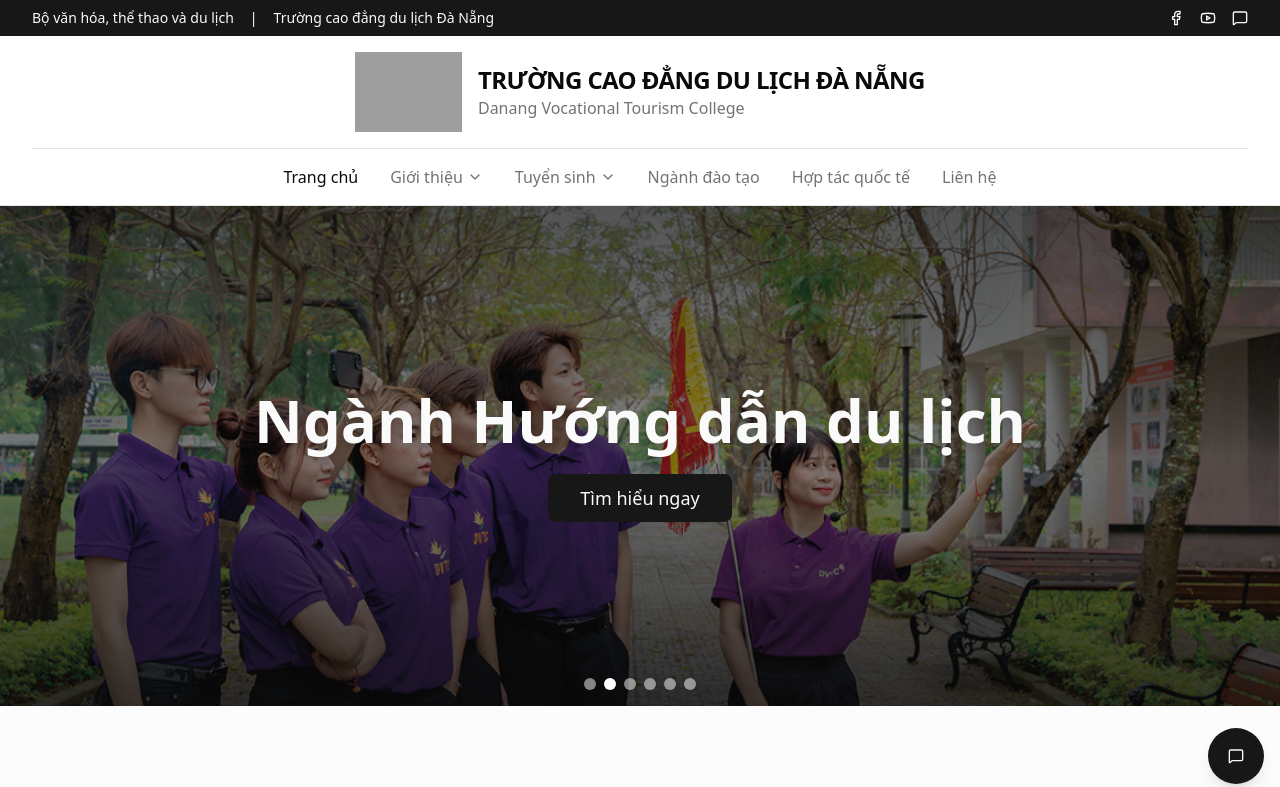
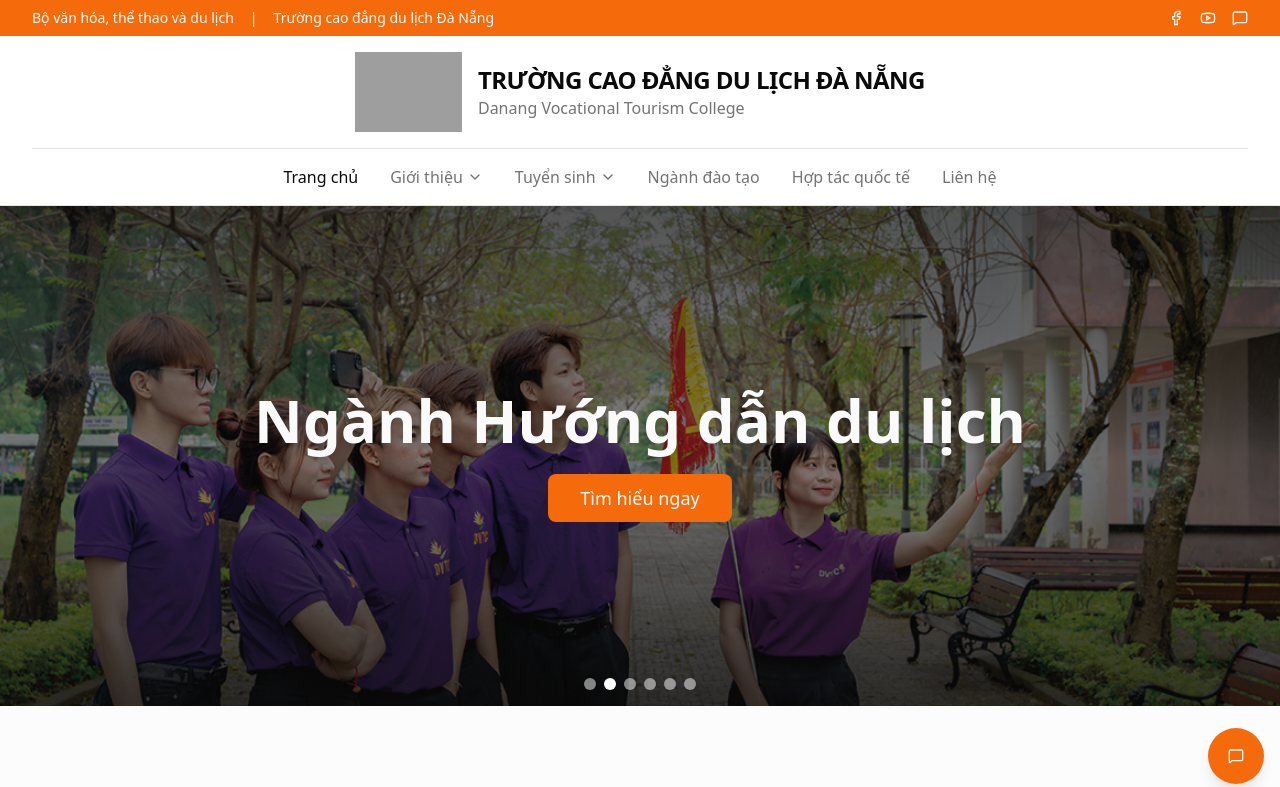
Before and after one commit to MHieu128/DemoDVTCFAQs, a Next.js app: page / in a window 1280 px wide. Shown: the top 787 px of the page. Built offline with nearby package versions, Linux system fonts and the light colour scheme; grey boxes are pictures that could not be loaded.

Commit message:
Update color primary

```diff
--- a/src/app/globals.css
+++ b/src/app/globals.css
@@ -49,7 +49,7 @@
   --card-foreground: oklch(0.145 0 0);
   --popover: oklch(1 0 0);
   --popover-foreground: oklch(0.145 0 0);
-  --primary: oklch(0.205 0 0);
+  --primary: #F56A0B;
   --primary-foreground: oklch(0.985 0 0);
   --secondary: oklch(0.97 0 0);
   --secondary-foreground: oklch(0.205 0 0);
@@ -60,7 +60,7 @@
   --destructive: oklch(0.577 0.245 27.325);
   --border: oklch(0.922 0 0);
   --input: oklch(0.922 0 0);
-  --ring: oklch(0.708 0 0);
+  --ring: #F56A0B;
   --chart-1: oklch(0.646 0.222 41.116);
   --chart-2: oklch(0.6 0.118 184.704);
   --chart-3: oklch(0.398 0.07 227.392);
@@ -68,12 +68,12 @@
   --chart-5: oklch(0.769 0.188 70.08);
   --sidebar: oklch(0.985 0 0);
   --sidebar-foreground: oklch(0.145 0 0);
-  --sidebar-primary: oklch(0.205 0 0);
+  --sidebar-primary: #F56A0B;
   --sidebar-primary-foreground: oklch(0.985 0 0);
   --sidebar-accent: oklch(0.97 0 0);
   --sidebar-accent-foreground: oklch(0.205 0 0);
   --sidebar-border: oklch(0.922 0 0);
-  --sidebar-ring: oklch(0.708 0 0);
+  --sidebar-ring: #F56A0B;
 }
 
 .dark {
@@ -83,8 +83,8 @@
   --card-foreground: oklch(0.985 0 0);
   --popover: oklch(0.205 0 0);
   --popover-foreground: oklch(0.985 0 0);
-  --primary: oklch(0.922 0 0);
-  --primary-foreground: oklch(0.205 0 0);
+  --primary: #F56A0B;
+  --primary-foreground: oklch(0.985 0 0);
   --secondary: oklch(0.269 0 0);
   --secondary-foreground: oklch(0.985 0 0);
   --muted: oklch(0.269 0 0);
@@ -94,7 +94,7 @@
   --destructive: oklch(0.704 0.191 22.216);
   --border: oklch(1 0 0 / 10%);
   --input: oklch(1 0 0 / 15%);
-  --ring: oklch(0.556 0 0);
+  --ring: #F56A0B;
   --chart-1: oklch(0.488 0.243 264.376);
   --chart-2: oklch(0.696 0.17 162.48);
   --chart-3: oklch(0.769 0.188 70.08);
@@ -102,12 +102,12 @@
   --chart-5: oklch(0.645 0.246 16.439);
   --sidebar: oklch(0.205 0 0);
   --sidebar-foreground: oklch(0.985 0 0);
-  --sidebar-primary: oklch(0.488 0.243 264.376);
+  --sidebar-primary: #F56A0B;
   --sidebar-primary-foreground: oklch(0.985 0 0);
   --sidebar-accent: oklch(0.269 0 0);
   --sidebar-accent-foreground: oklch(0.985 0 0);
   --sidebar-border: oklch(1 0 0 / 10%);
-  --sidebar-ring: oklch(0.556 0 0);
+  --sidebar-ring: #F56A0B;
 }
 
 @layer base {
```
